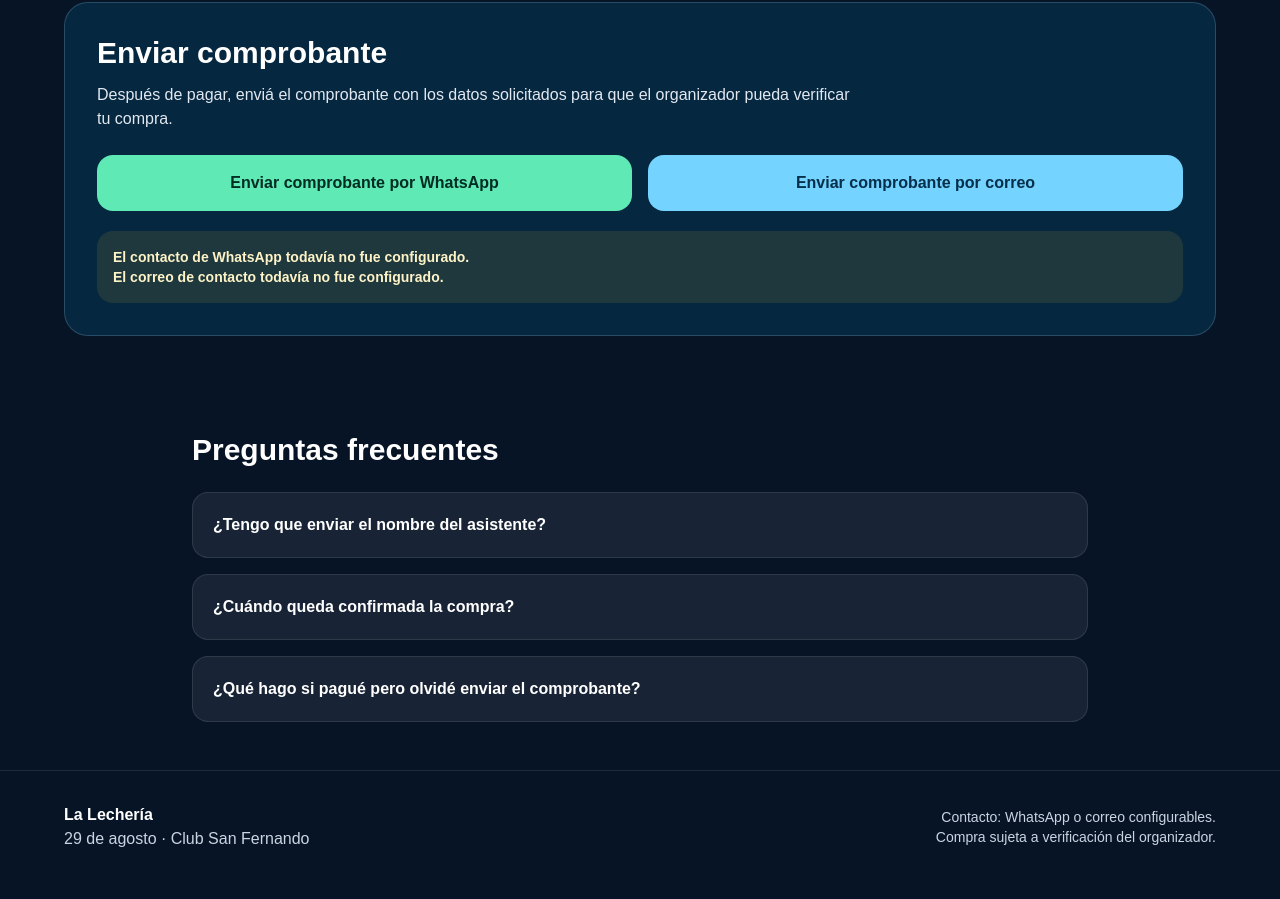
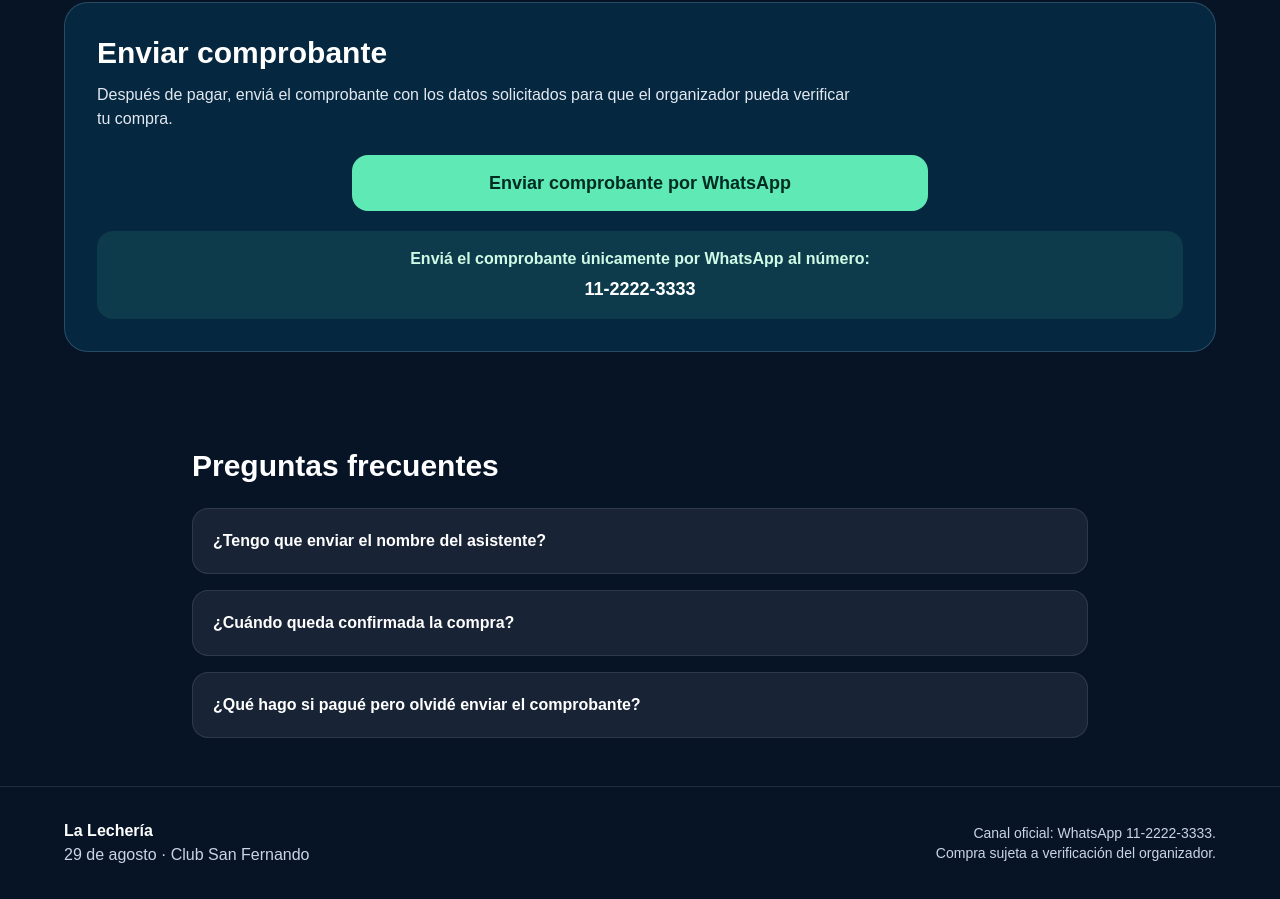
Before and after one commit to tomas1aws/entradaslalecheria, a Next.js app: page / in a window 1280 px wide. Shown: the part 1958-2857 px from the top of the page. Built offline with nearby package versions, Linux system fonts and the light colour scheme.

Commit message:
Simplify receipt submission to WhatsApp

```diff
--- a/src/components/ContactSection.tsx
+++ b/src/components/ContactSection.tsx
@@ -1,25 +1,19 @@
 import { eventConfig } from "@/config/event";
-import { getMailtoHref, getWhatsappHref, isPlaceholder } from "@/config/helpers";
+import { getWhatsappHref } from "@/config/helpers";
 
 export function ContactSection() {
-  const whatsappPending = isPlaceholder(eventConfig.whatsappNumber, "WHATSAPP_NUMBER");
-  const emailPending = isPlaceholder(eventConfig.contactEmail, "CONTACT_EMAIL");
-
   return (
     <section className="px-5 py-12 sm:px-8 lg:px-12" aria-labelledby="contacto-titulo">
       <div className="mx-auto max-w-6xl rounded-3xl border border-sky-200/20 bg-sky-950/70 p-6 sm:p-8">
         <h2 id="contacto-titulo" className="text-3xl font-black text-white">Enviar comprobante</h2>
         <p className="mt-3 max-w-3xl text-slate-200">Después de pagar, enviá el comprobante con los datos solicitados para que el organizador pueda verificar tu compra.</p>
-        <div className="mt-6 grid gap-4 sm:grid-cols-2">
-          <a href={getWhatsappHref()} target="_blank" rel="noopener noreferrer" className="inline-flex min-h-14 items-center justify-center rounded-2xl bg-emerald-300 px-5 py-3 text-center font-black text-emerald-950 transition hover:bg-white focus:outline-none focus:ring-4 focus:ring-emerald-200/70">Enviar comprobante por WhatsApp</a>
-          <a href={getMailtoHref()} className="inline-flex min-h-14 items-center justify-center rounded-2xl bg-sky-300 px-5 py-3 text-center font-black text-sky-950 transition hover:bg-white focus:outline-none focus:ring-4 focus:ring-sky-200/70">Enviar comprobante por correo</a>
+        <div className="mt-6 flex justify-center">
+          <a href={getWhatsappHref()} target="_blank" rel="noopener noreferrer" className="inline-flex min-h-14 w-full max-w-xl items-center justify-center rounded-2xl bg-emerald-300 px-5 py-3 text-center font-black text-emerald-950 transition hover:bg-white focus:outline-none focus:ring-4 focus:ring-emerald-200/70 sm:text-lg">Enviar comprobante por WhatsApp</a>
         </div>
-        {(whatsappPending || emailPending) && (
-          <div className="mt-5 rounded-2xl bg-amber-300/10 p-4 text-sm font-semibold text-amber-100">
-            {whatsappPending && <p>El contacto de WhatsApp todavía no fue configurado.</p>}
-            {emailPending && <p>El correo de contacto todavía no fue configurado.</p>}
-          </div>
-        )}
+        <div className="mt-5 rounded-2xl bg-emerald-300/10 p-4 text-center text-sm font-semibold text-emerald-100 sm:text-base">
+          <p>Enviá el comprobante únicamente por WhatsApp al número:</p>
+          <p className="mt-1 text-lg font-black text-white">{eventConfig.whatsappNumber}</p>
+        </div>
       </div>
     </section>
   );
--- a/src/components/FAQSection.tsx
+++ b/src/components/FAQSection.tsx
@@ -1,7 +1,7 @@
 const faqs = [
   ["¿Tengo que enviar el nombre del asistente?", "Sí. Incluí el nombre completo de la persona que asistirá para facilitar la verificación."],
   ["¿Cuándo queda confirmada la compra?", "La compra queda confirmada cuando el organizador recibe el comprobante y verifica el pago."],
-  ["¿Qué hago si pagué pero olvidé enviar el comprobante?", "Envialo cuanto antes por cualquiera de los canales disponibles junto con el nombre completo del asistente."],
+  ["¿Qué hago si pagué pero olvidé enviar el comprobante?", "Envialo cuanto antes por WhatsApp junto con el nombre completo del asistente."],
 ] as const;
 
 export function FAQSection() {
--- a/src/components/Footer.tsx
+++ b/src/components/Footer.tsx
@@ -9,7 +9,7 @@ export function Footer() {
           <p>{eventConfig.date} · {eventConfig.location}</p>
         </div>
         <div className="text-sm sm:text-right">
-          <p>Contacto: WhatsApp o correo configurables.</p>
+          <p>Canal oficial: WhatsApp {eventConfig.whatsappNumber}.</p>
           <p>Compra sujeta a verificación del organizador.</p>
         </div>
       </div>
--- a/src/config/event.ts
+++ b/src/config/event.ts
@@ -12,6 +12,5 @@ export const eventConfig = {
     4: "PAYMENT_LINK_4",
     5: "PAYMENT_LINK_5",
   },
-  whatsappNumber: "WHATSAPP_NUMBER",
-  contactEmail: "CONTACT_EMAIL",
+  whatsappNumber: "11-2222-3333",
 } as const;
--- a/src/config/helpers.ts
+++ b/src/config/helpers.ts
@@ -23,23 +23,7 @@ export function getWhatsappHref(): string {
 Entrada general:
 Nombre completo del asistente:`;
 
-  if (isPlaceholder(eventConfig.whatsappNumber, "WHATSAPP_NUMBER")) {
-    return "#whatsapp-pendiente";
-  }
+  const sanitizedNumber = eventConfig.whatsappNumber.replace(/\D/g, "");
 
-  return `https://wa.me/${eventConfig.whatsappNumber}?text=${encodeURIComponent(message)}`;
+  return `https://wa.me/${sanitizedNumber}?text=${encodeURIComponent(message)}`;
 }
-
-export function getMailtoHref(): string {
-  const subject = `Comprobante ${eventConfig.name}`;
-  const body = `Hola, envío mi comprobante de pago para ${eventConfig.name}.
-
-Entrada general:
-Nombre completo del asistente:`;
-
-  if (isPlaceholder(eventConfig.contactEmail, "CONTACT_EMAIL")) {
-    return "#correo-pendiente";
-  }
-
-  return `mailto:${eventConfig.contactEmail}?subject=${encodeURIComponent(subject)}&body=${encodeURIComponent(body)}`;
-}
```
Also changed, not shown: 1 other file (tests, documents, lock files or other folders).
